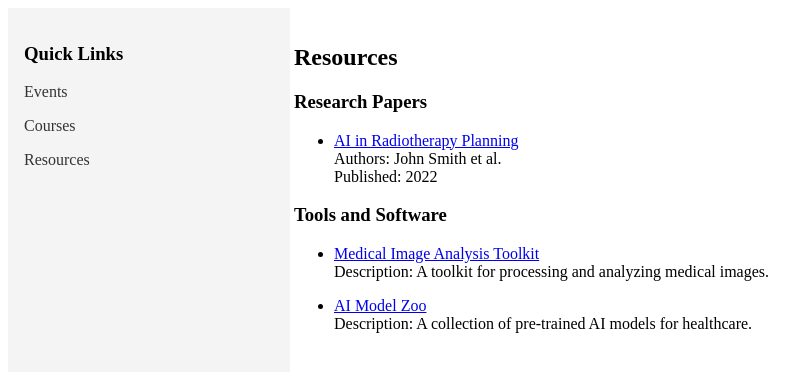
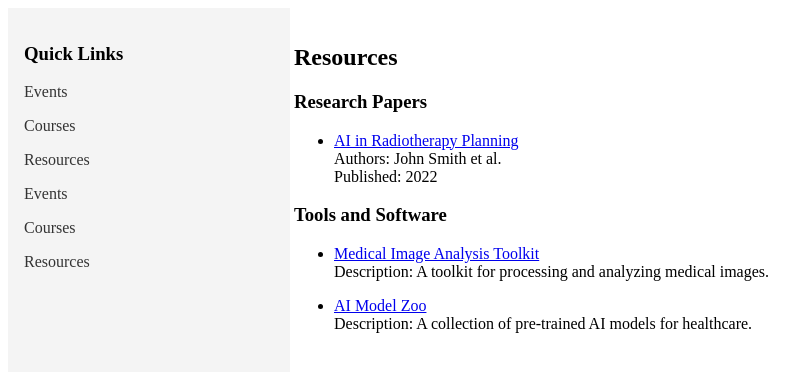
Before and after one commit to NVKF-nl/Kennisplatform-AI, a Jekyll site: the page built from resources.md, in a window 1280 px wide. Shown: the top 372 px of the page, without its empty margins (0-807 px from the left). Built offline with Jekyll 4.4.1, drawn with Linux system fonts in a browser that asks for light colours.

Commit message:
Update sidebar.html

```diff
--- a/_layouts/sidebar.html
+++ b/_layouts/sidebar.html
@@ -15,6 +15,9 @@
                 <li><a href="#events">Events</a></li>
                 <li><a href="#courses">Courses</a></li>
                 <li><a href="#resources">Resources</a></li>
+                <li><a href="{{ '/events' | relative_url }}"><i class="fas fa-calendar"></i> Events</a></li>
+                <li><a href="{{ '/courses' | relative_url }}"><i class="fas fa-book"></i> Courses</a></li>
+                <li><a href="{{ '/resources' | relative_url }}"><i class="fas fa-tools"></i> Resources</a></li>
             </ul>
         </div>
 
```
